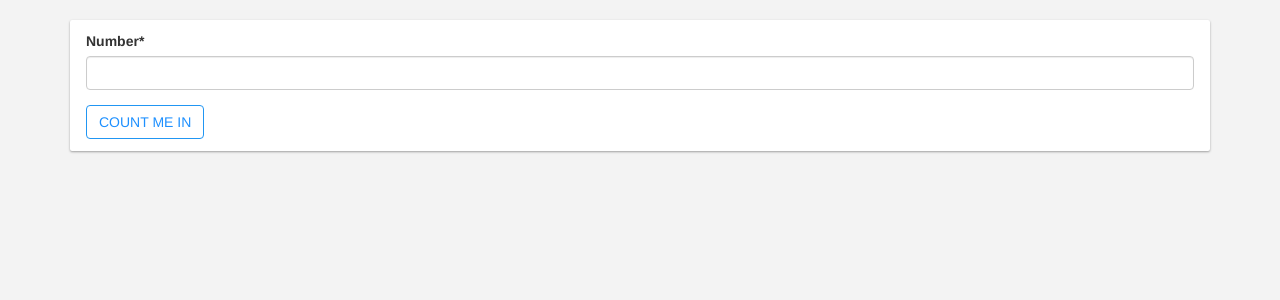
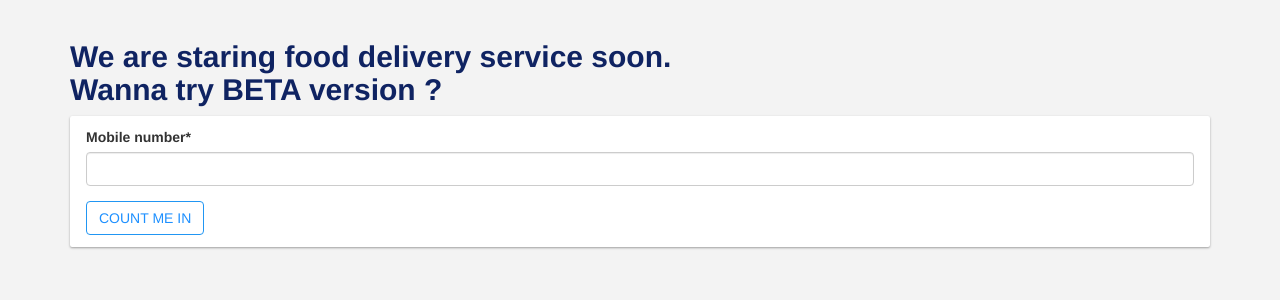
Before and after one commit to virajssolanki/megrut-menu-django, a Django app: page /order/ in a window 1280 px wide. Shown: the top 300 px of the page. Run offline with Django 3.2, Linux system fonts and the light colour scheme; some libraries are stand-ins or nearby versions.

Commit message:
order count me in info

```diff
--- a/order/forms.py
+++ b/order/forms.py
@@ -3,7 +3,7 @@ from .models import Number
 
 
 class AddNumberForm(forms.ModelForm):
-	number = forms.CharField(max_length=10, min_length=10)
+	mobile_number = forms.CharField(max_length=10, min_length=10)
 	class Meta:
 		model = Number
-		fields = ['number']
+		fields = ['mobile_number']
--- a/order/templates/order/order_home.html
+++ b/order/templates/order/order_home.html
@@ -3,6 +3,12 @@
 {% block content %}
     {% if form %}
         <div class="container">
+              <h2><strong>
+                We are staring food delivery service soon.<br>
+                Wanna try BETA version ?
+              </strong>
+              </h2>
+
               <div class="panel panel-outline">
               <div class="panel-heading">
                    <form method="POST">
```
Also changed, not shown: db.sqlite3.
